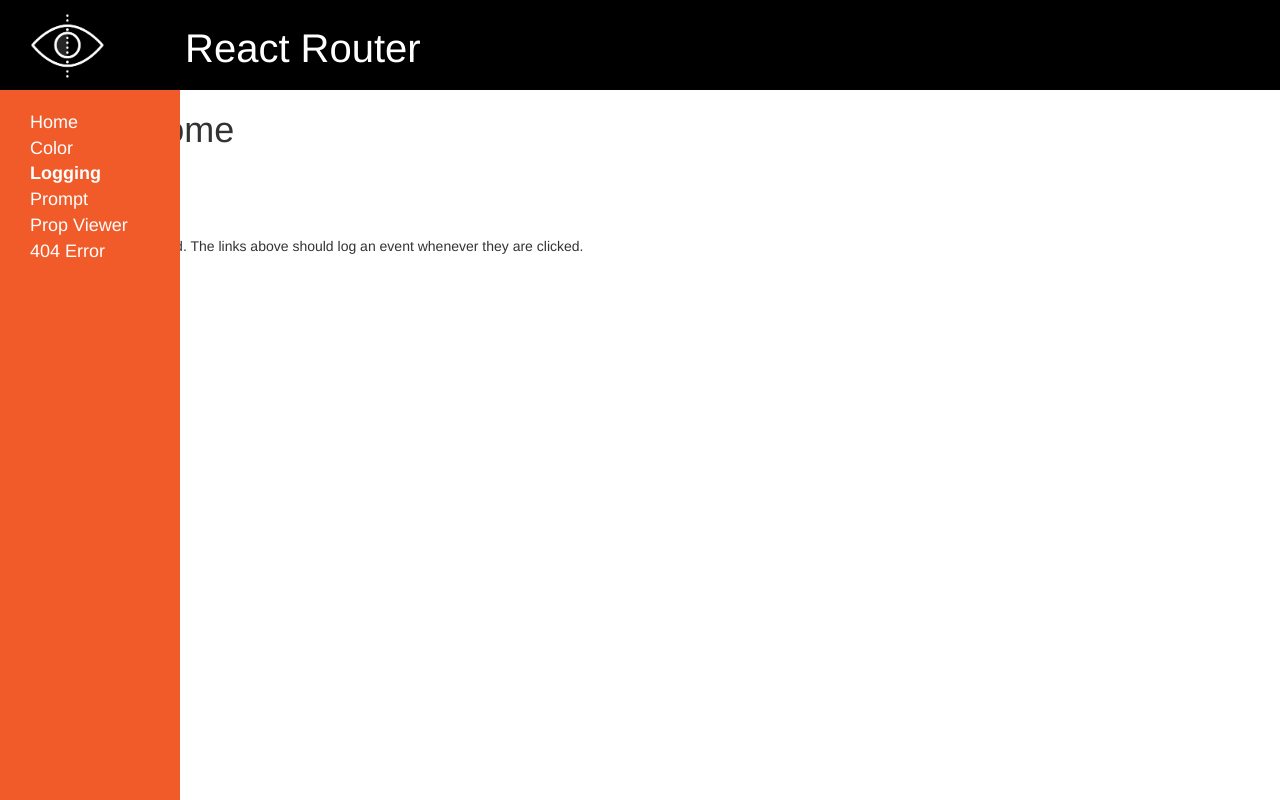
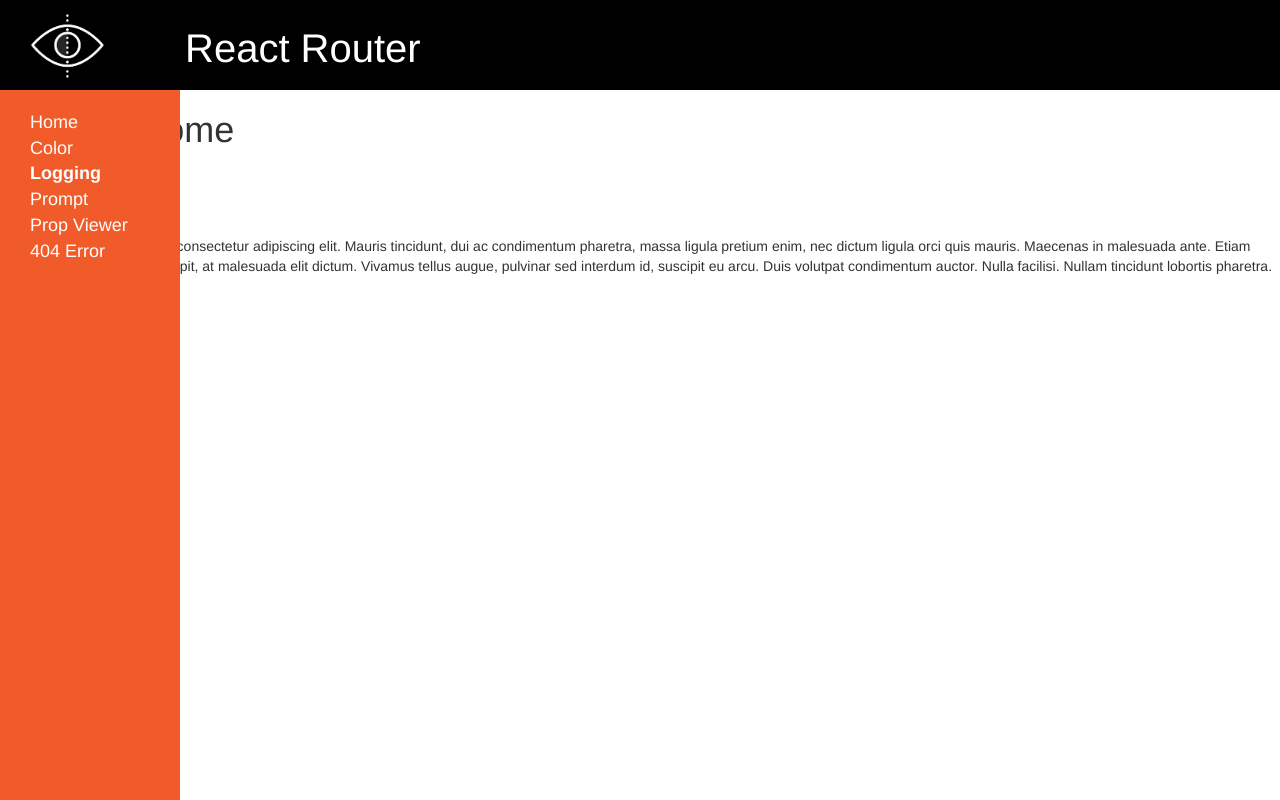
Before and after one commit to dstarr/ps-router-demo, a React app: page /logging in a window 1280 px wide. Before the commit this address had no page. Built offline with nearby package versions, Linux system fonts and the light colour scheme.

Commit message:
start of lab state.

```diff
--- a/src/components/logging/LoggingDefaultMessage.js
+++ b/src/components/logging/LoggingDefaultMessage.js
@@ -1,12 +1,15 @@
 import React from 'react';
 
-const LoggingDefaultMessage = () => {
+const LoggingDefaultMessage = (props) => {
+
+    const eid = props['eid'];
+    console.log('EID: ' + eid);
 
     return (
         <div>
             <h3>Front Matter</h3>
             <p>
-                This page is not being logged. The links above should log an event whenever they are clicked.
+                Lorem ipsum dolor sit amet, consectetur adipiscing elit. Mauris tincidunt, dui ac condimentum pharetra, massa ligula pretium enim, nec dictum ligula orci quis mauris. Maecenas in malesuada ante. Etiam auctor tellus nec metus suscipit, at malesuada elit dictum. Vivamus tellus augue, pulvinar sed interdum id, suscipit eu arcu. Duis volutpat condimentum auctor. Nulla facilisi. Nullam tincidunt lobortis pharetra.
             </p>
         </div>
     );
--- a/src/components/logging/LoggingHome.js
+++ b/src/components/logging/LoggingHome.js
@@ -10,7 +10,7 @@
             <h4>
                 <Link to={`${match.url}/lorem/7fd2a0f4-29ea-4650-803a-67418b597090`}>Link 1</Link>
                 {' | '}
-                <Link to={`${match.url}/lorem/7842a9f0-449d-499f-bd19-36106da591fa`}>Link 1</Link>
+                <Link to={`${match.url}/lorem/1842a9f0-449d-499f-bd19-36106da591fa`}>Link 2</Link>
             </h4>
 
             <Route path={`${match.url}`} component={LoggingDefaultMessage} exact />
```
